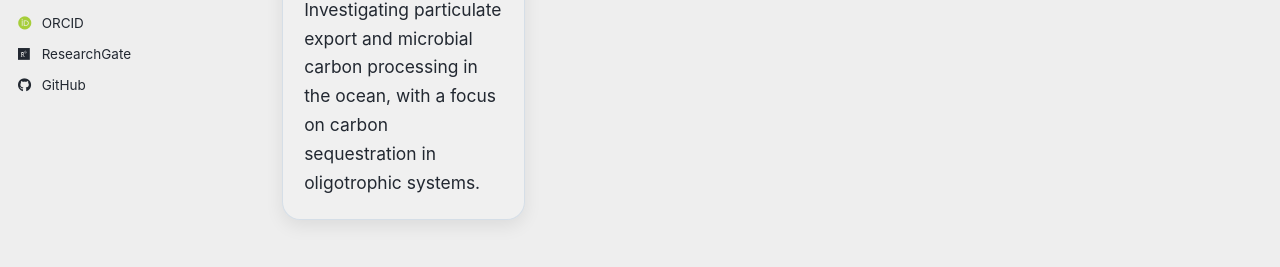
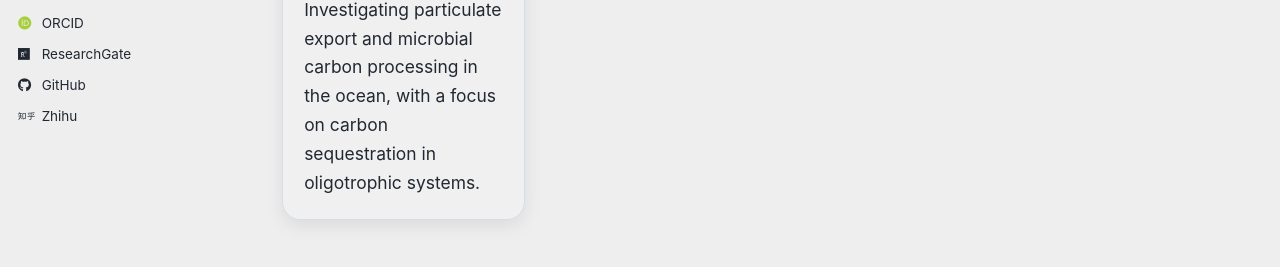
Before and after one commit to MengyuLi15/MengyuLi15.github.io, a Jekyll site: the page built from _pages/about.md, in a window 1280 px wide and 900 px high, scrolled down 455 px. Shown: the part 605-872 px from the top of the window. Built offline with Jekyll 4.4.1, drawn with Linux system fonts in a browser that asks for light colours; some web fonts are replaced; a script bundle is joined from its source files by our own code; library files that are not in the unit come from our copies.

Commit message:
Update _config.yml

```diff
--- a/_config.yml
+++ b/_config.yml
@@ -37,7 +37,7 @@ author:
   orcid            : "https://orcid.org/0000-0003-0939-7406"
   researchgate       : "https://www.researchgate.net/profile/Mengyu-Li-15"  # URL
   scopus           : # URL
-  zotero           : # URL
+  zhihu           : "https://www.zhihu.com/people/ohnokinoko"
   sciprofiles      : "https://sciprofiles.com/profile/MengyuLi15"
   loop             : "https://loop.frontiersin.org/people/2735627/"
 
```
